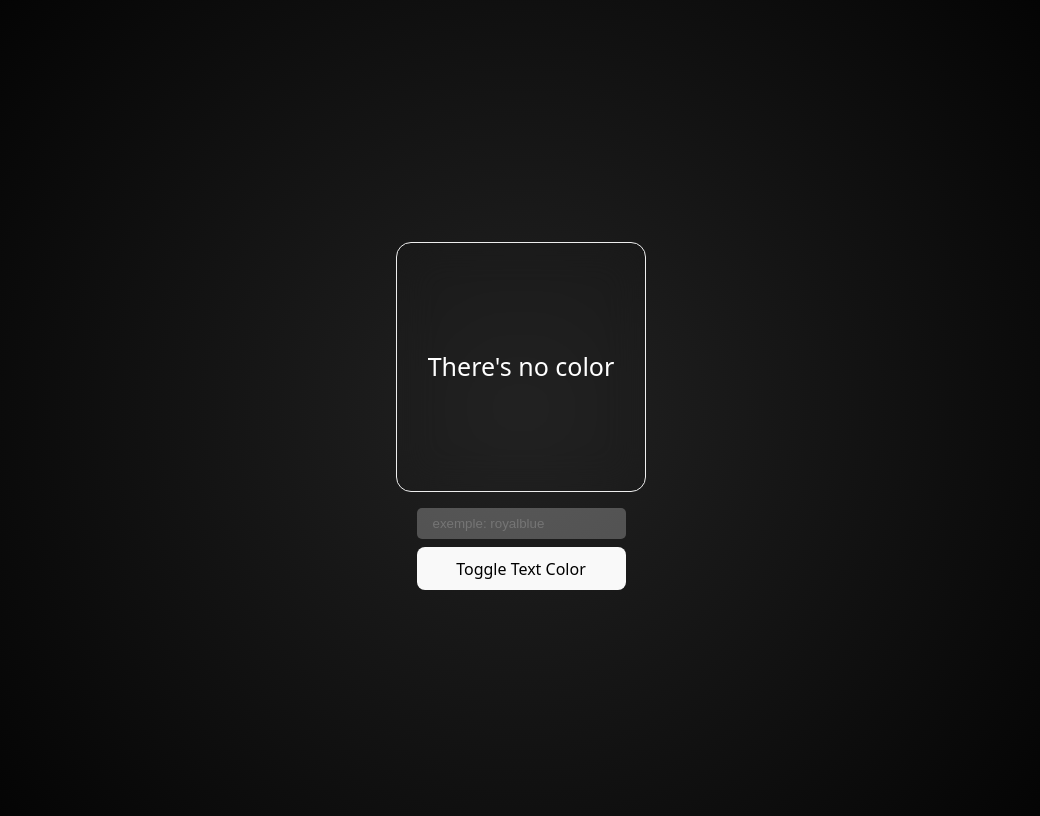
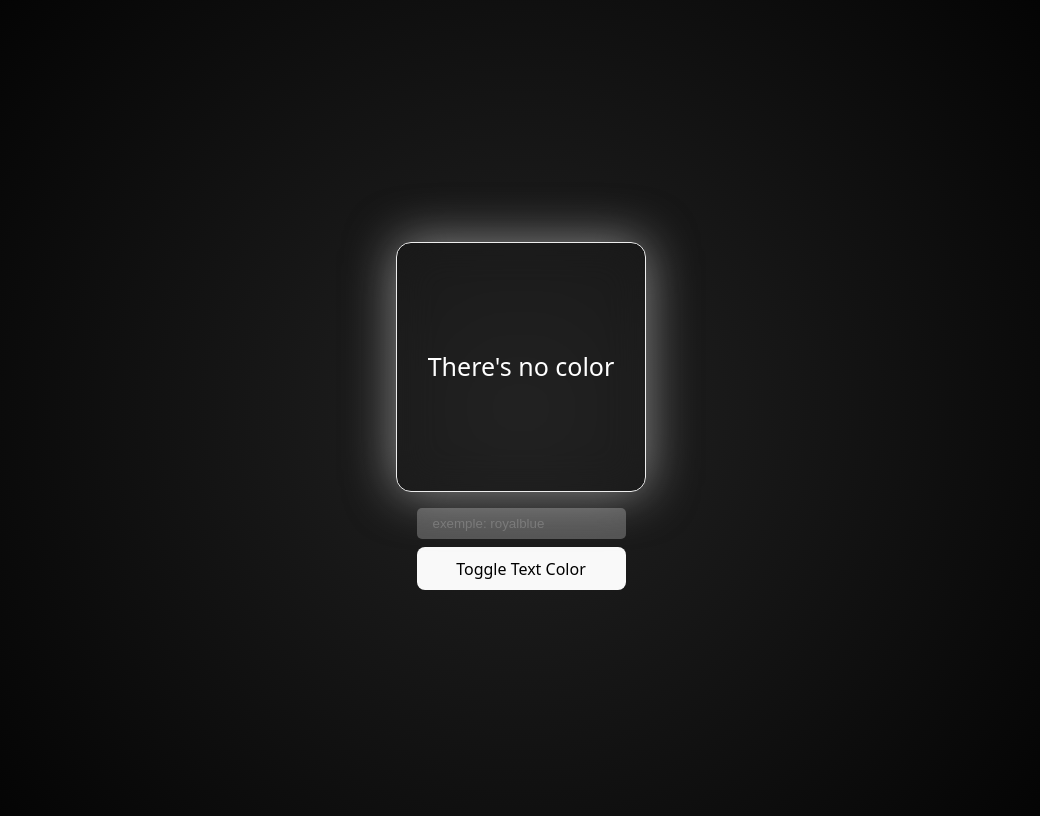
Before and after one commit to NamelessProj/Color-Checker-ReactJS, a React (Vite) app: page / in a window 1280 px wide. Shown: the whole page, without its empty margins (119-1159 px from the left). Built offline with nearby package versions, Linux system fonts and the light colour scheme.

Commit message:
Adding a box-shadow

```diff
--- a/src/style.css
+++ b/src/style.css
@@ -88,6 +88,7 @@ main{
     border: 1px solid #eee;
     font-size: 25px;
     backdrop-filter: blur(20px);
+    box-shadow: 0 0 50px rgb(250 250 250 / .5);
 }
 
 div:has(input){
```
